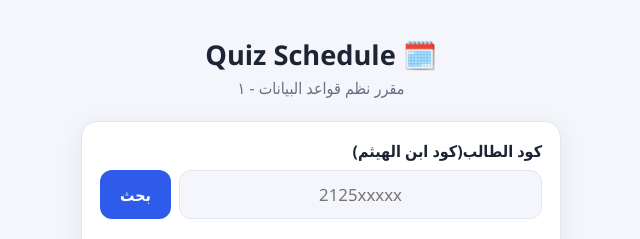
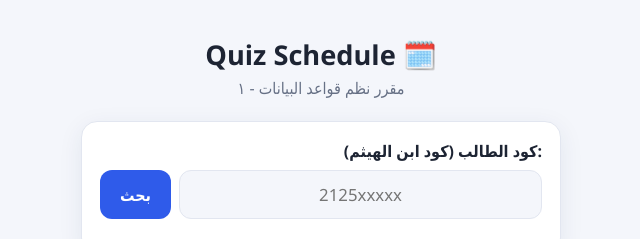
Before and after one commit to engomarsamehfcih-svg/Quiz, a plain HTML site: page index.html in a window 1280 px wide. Shown: the top 239 px of the page, 319-959 px from the left. Drawn offline with Linux system fonts and the light colour scheme.

Commit message:
Update index.html

```diff
--- a/index.html
+++ b/index.html
@@ -38,7 +38,7 @@ button:active{transform:scale(.97)}
 <h1>🗓️ Quiz Schedule</h1>
 <p class="course">مقرر نظم قواعد البيانات - ١</p>
 <div class="box">
-<label for="sid"> كود الطالب(كود ابن الهيثم)</label>
+<label for="sid"> :كود الطالب (كود ابن الهيثم)</label>
 <div class="row">
 <input id="sid" type="text" inputmode="numeric" autocomplete="off" placeholder="2125xxxxx" maxlength="12">
 <button id="go" type="button">بحث</button>
```
